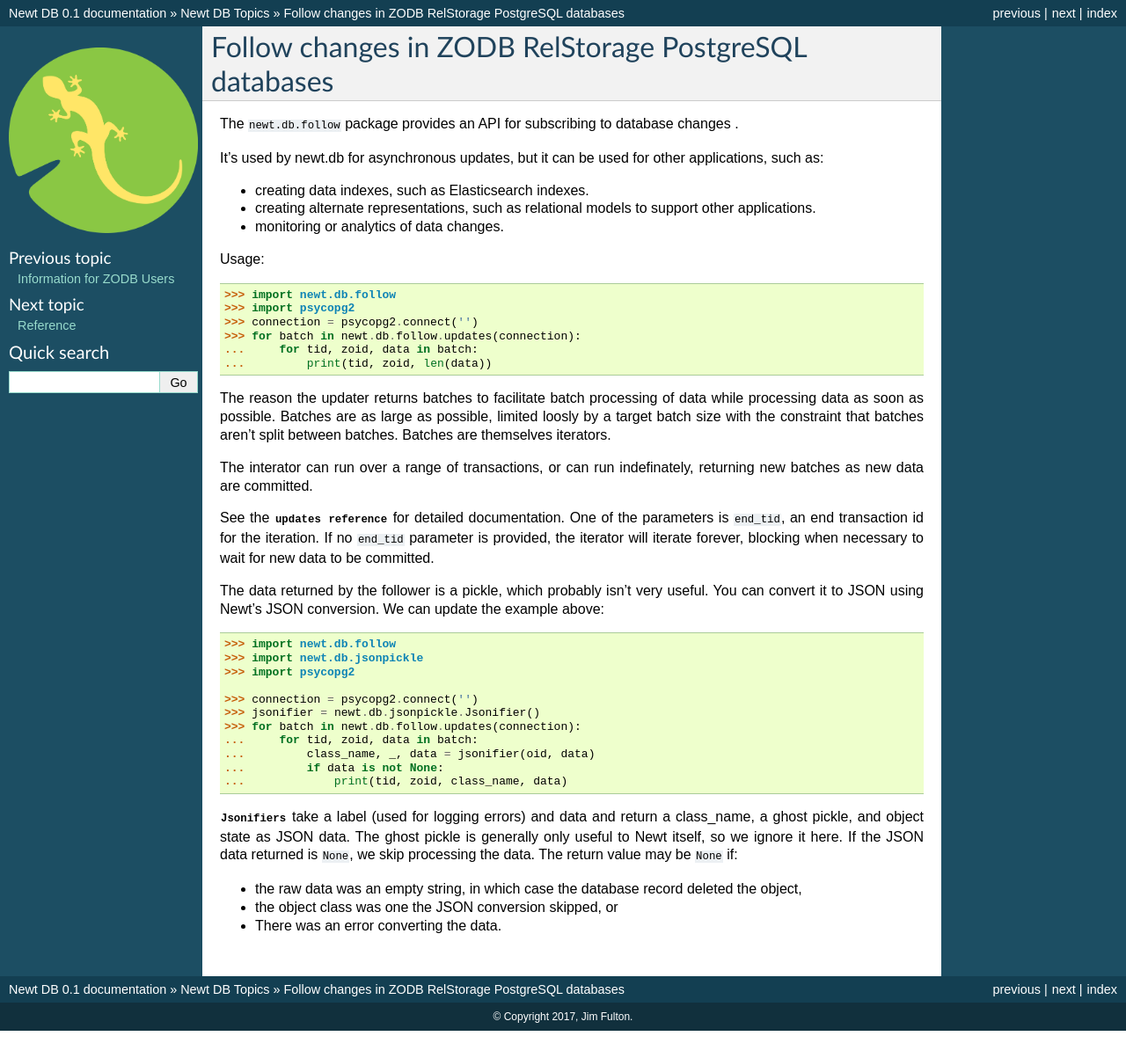
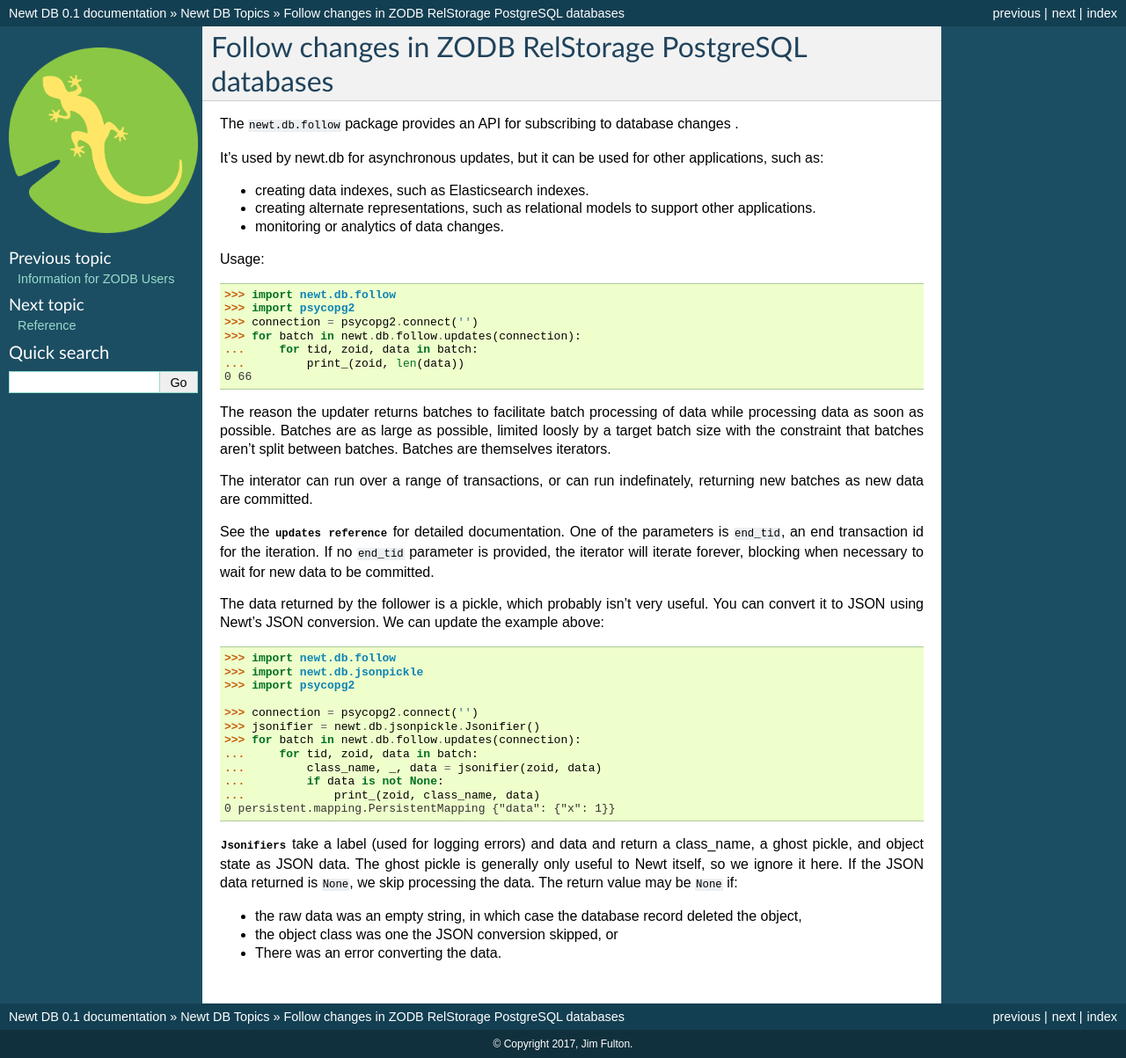
Before and after one commit to newtdb/db, a Sphinx documentation site: the page built from doc/topics/following.rst, in a window 1280 px wide. Shown: the whole page at 88% size. Built offline with Sphinx 7.4.7, drawn with Linux system fonts in a browser that asks for light colours; before the commit the page ends 1172 px from its top, so only the background shows below that.

Commit message:
Run/test the following doc examples

```diff
--- a/doc/topics/following.rst
+++ b/doc/topics/following.rst
@@ -22,7 +22,8 @@ Usage::
   >>> connection = psycopg2.connect('')
   >>> for batch in newt.db.follow.updates(connection):
   ...     for tid, zoid, data in batch:
-  ...         print(tid, zoid, len(data))
+  ...         print_(zoid, len(data))
+  0 66
 
 The reason the updater returns batches to facilitate batch processing
 of data while processing data as soon as possible.  Batches are as
@@ -51,9 +52,10 @@ We can update the example above::
   >>> jsonifier = newt.db.jsonpickle.Jsonifier()
   >>> for batch in newt.db.follow.updates(connection):
   ...     for tid, zoid, data in batch:
-  ...         class_name, _, data = jsonifier(oid, data)
+  ...         class_name, _, data = jsonifier(zoid, data)
   ...         if data is not None:
-  ...             print(tid, zoid, class_name, data)
+  ...             print_(zoid, class_name, data)
+  0 persistent.mapping.PersistentMapping {"data": {"x": 1}}
 
 :py:class:`Jsonifiers <newt.db.jsonpickle.Jsonifier>` take a label
 (used for logging errors) and data and return a class_name, a ghost
```
Also changed, not shown: 1 other file.
